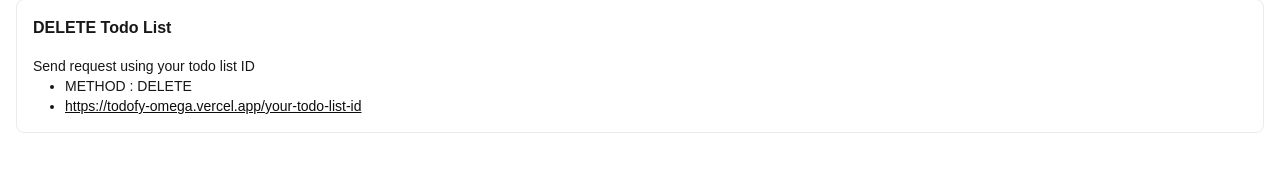
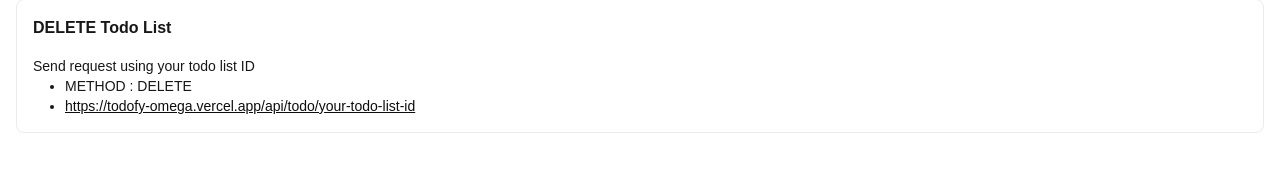
Before and after one commit to Osiris8/todofy, a Next.js app: page / in a window 1280 px wide. Shown: the part 371-540 px from the top of the page. Built offline with nearby package versions, Linux system fonts and the light colour scheme.

Commit message:
Update Doc Link

```diff
--- a/components/Doc.tsx
+++ b/components/Doc.tsx
@@ -31,10 +31,10 @@ export default function Doc() {
             <li>
               Url :{" "}
               <a
-                href="https://todofy-omega.vercel.app/"
+                href="https://todofy-omega.vercel.app/api/todo"
                 className="link link-primary"
               >
-                https://todofy-omega.vercel.app/
+                https://todofy-omega.vercel.app/api/todo
               </a>
             </li>
             <li>
@@ -61,10 +61,10 @@ export default function Doc() {
             <li>
               Url :
               <a
-                href="https://todofy-omega.vercel.app/"
+                href="https://todofy-omega.vercel.app/api/todo"
                 className="link link-primary"
               >
-                https://todofy-omega.vercel.app/
+                https://todofy-omega.vercel.app/api/todo
               </a>
             </li>
           </ul>
@@ -81,10 +81,10 @@ export default function Doc() {
             <li>
               Url :{" "}
               <a
-                href="https://todofy-omega.vercel.app/"
+                href="https://todofy-omega.vercel.app/api/todo/your-todo-list-id"
                 className="link link-primary"
               >
-                https://todofy-omega.vercel.app/
+                https://todofy-omega.vercel.app/api/todo/your-todo-list-id
               </a>
             </li>
             <li>
@@ -111,10 +111,10 @@ export default function Doc() {
             <li>METHOD : PATCH</li>
             <li>
               <a
-                href=" https://todofy-omega.vercel.app/your-list-ID"
+                href="https://todofy-omega.vercel.app/api/todo/toggle/your-todo-list-ID"
                 className="link link-primary"
               >
-                https://todofy-omega.vercel.app/your-todo-list-id
+                https://todofy-omega.vercel.app/api/todo/toggle/your-todo-list-ID
               </a>
             </li>
           </ul>
@@ -130,10 +130,10 @@ export default function Doc() {
             <li>METHOD : DELETE</li>
             <li>
               <a
-                href=" https://todofy-omega.vercel.app/your-todo-list-id"
+                href="https://todofy-omega.vercel.app/api/todo/your-todo-list-id"
                 className="link link-primary"
               >
-                https://todofy-omega.vercel.app/your-todo-list-id
+                https://todofy-omega.vercel.app/api/todo/your-todo-list-id
               </a>
             </li>
           </ul>
```
